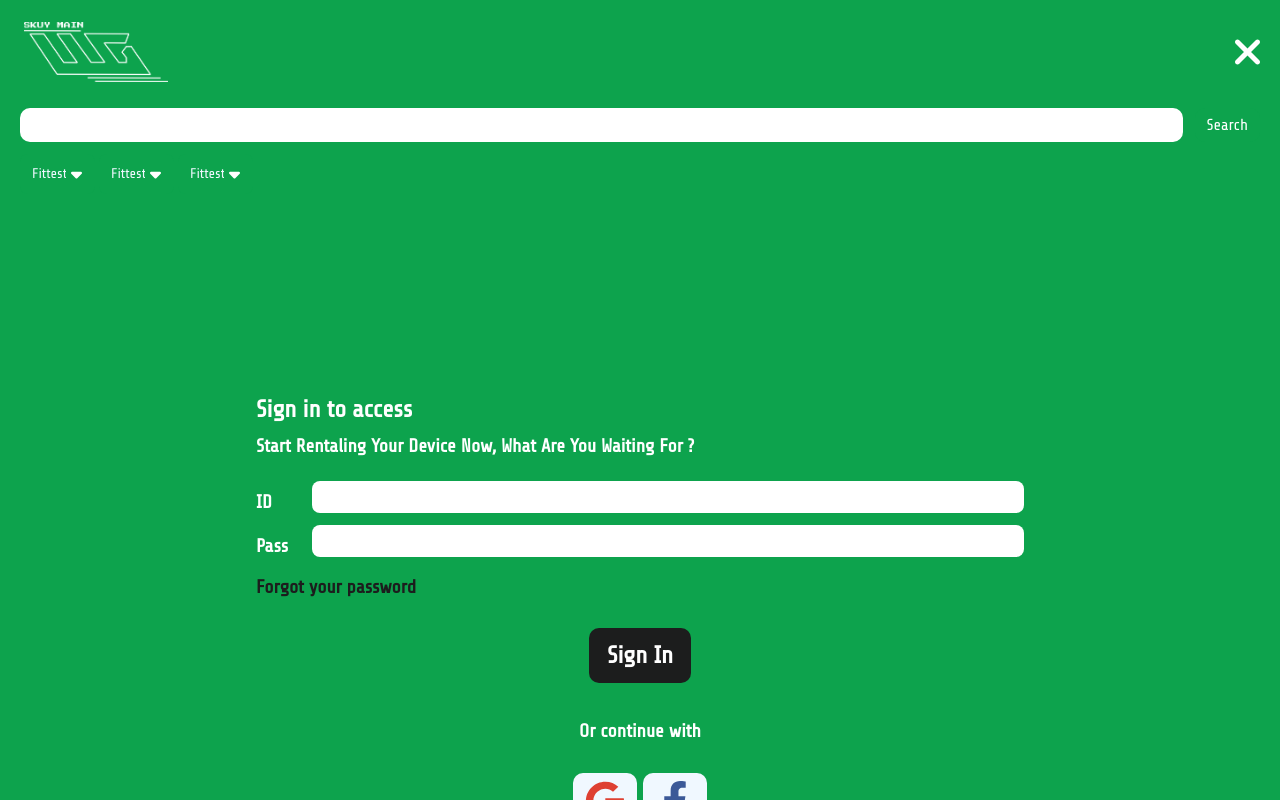
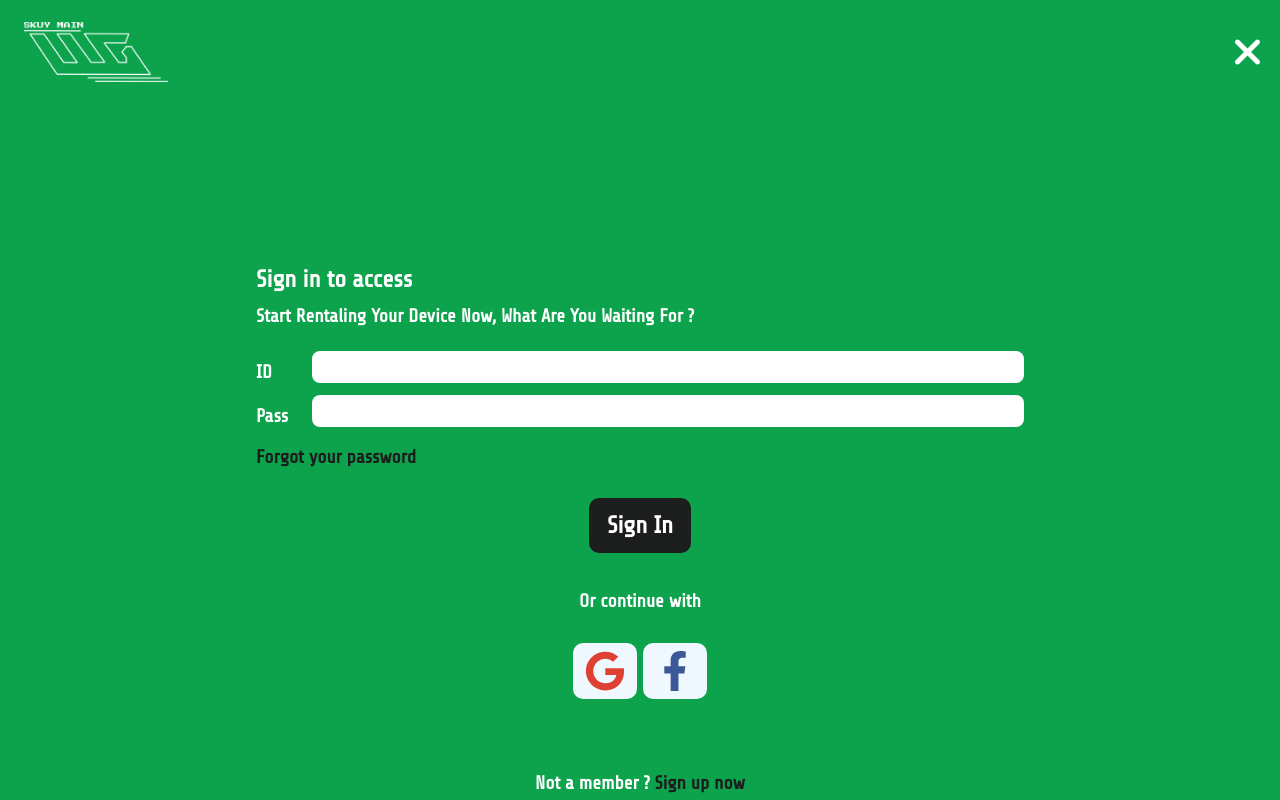
Before and after one commit to fakhripraya/wg-mothership, a React (Create React App) app: page / in a window 1280 px wide. Both pictures are taken after a click on the element "Login". Shown: the top 800 px of the page. Built offline with nearby package versions, Linux system fonts and the light colour scheme.

Commit message:
Update index.js

```diff
--- a/src/components/Navbar/index.js
+++ b/src/components/Navbar/index.js
@@ -24,6 +24,9 @@ import Register from '../../pages/Register';
 import ForgotPassword from '../../pages/ForgotPassword';
 import { FORGOT_PASSWORD, LOGIN, REGISTER } from '../../variables/global';
 
+// TODO: DELETE AFTER
+import GoogleIcon from '../../assets/svg/google.svg';
+import FacebookIcon from '../../assets/svg/facebook-f.svg';
 export default function Navbar() {
 
     const ref = useRef();
@@ -130,6 +133,16 @@ export default function Navbar() {
     useEffect(() => {
     }, []);
 
+    //TODO: DELETE AFTER
+    // FUNCTIONS SPECIFIC //
+    function handleOpenForgotPassword() {
+        setOverridding(FORGOT_PASSWORD);
+    }
+
+    function handleOpenRegister() {
+        setOverridding(REGISTER);
+    }
+
     return (
         <Fragment>
             <div ref={ref} className="fixed-top navbar">
@@ -173,9 +186,42 @@ export default function Navbar() {
                     <ShowNavbar>
                         <img onClick={() => { handleOpenLoginOverriding() }} className='navbar-mobile-hamburger-image' src={XMark} alt="ic_hamburger" />
                     </ShowNavbar>
-                    <ul className="navbar-mobile-menu-wrapper">
-                        <ShowSearchBar />
-                    </ul>
+                    <div className="login-container">
+                        <div className="login-wrapper">
+                            <h2 className="margin-bottom-12-18">Sign in to access</h2>
+                            <h3 className="margin-top-0 margin-bottom-12-18">Start Rentaling Your Device Now, What Are You Waiting For ?</h3>
+                            <div className="login-textinput-box">
+                                <h3 className="login-input-title">ID</h3>
+                                <TextInput type="text" className="login-textinput text-align-center">
+
+                                </TextInput>
+                            </div>
+                            <div className="login-textinput-box">
+                                <h3 className="login-input-title">Pass</h3>
+                                <TextInput type="password" className="login-textinput text-align-center">
+
+                                </TextInput>
+                            </div>
+                            <h3 onClick={() => handleOpenForgotPassword()} className="login-forgot-pass link-color cursor-pointer">Forgot your password</h3>
+                            <Button className="login-button dark-bg-color">
+                                <h2 className="login-button-text">Sign In</h2>
+                            </Button>
+                            <br></br>
+                            <h3 className="login-middle-text">Or continue with</h3>
+                            <div className="login-open-auths">
+                                <Button className="login-open-auths-button light-bg-color">
+                                    <img src={GoogleIcon} alt={"google-icon"} />
+                                </Button>
+                                <Button className="login-open-auths-button light-bg-color">
+                                    <img src={FacebookIcon} alt={"facebook-icon"} />
+                                </Button>
+                            </div>
+                            <br></br>
+                            <br></br>
+                            <br></br>
+                            <h3 className="login-middle-text">Not a member ? <span onClick={() => handleOpenRegister()} className="link-color cursor-pointer">Sign up now</span></h3>
+                        </div>
+                    </div>
                     <ShowOverriding />
                     <Footer />
                 </div>
```
